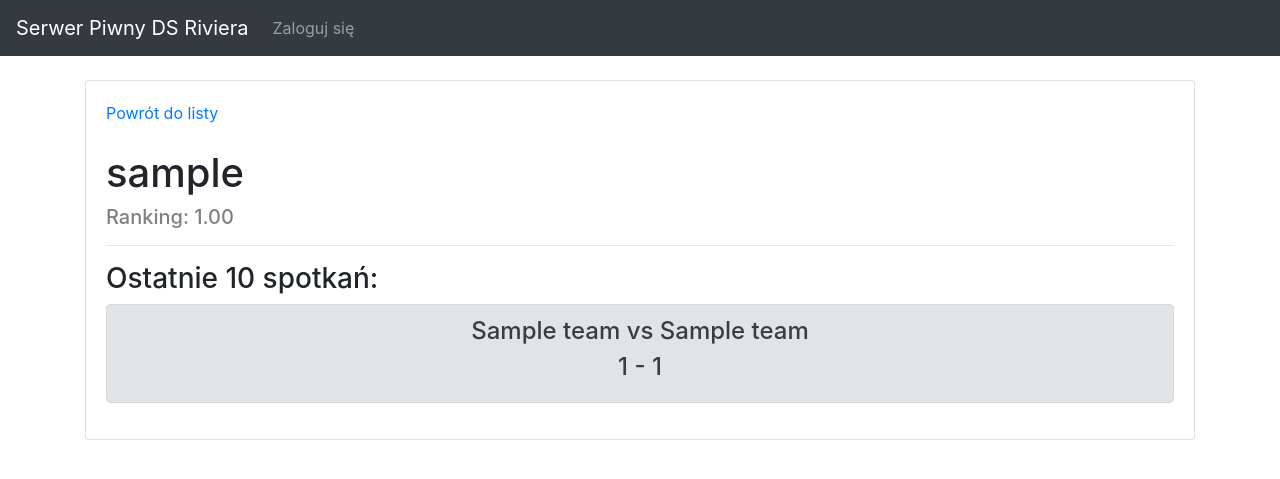
After one commit to kubasikora/sp, a Django app: page /fifarank/ranking/1 in a window 1280 px wide. The commit adds this page. Shown: the top 479 px of the page. Run offline with Django 3.2, Linux system fonts and the light colour scheme; tables that the repository leaves empty hold one stand-in row (values such as "Sample post"); some libraries are stand-ins or nearby versions.

Commit message:
lista ostatnich spotkań danej osoby

```diff
--- a/fifarank/admin.py
+++ b/fifarank/admin.py
@@ -30,7 +30,7 @@ class TeamAdmin(admin.ModelAdmin):
 
 @admin.register(Match)
 class MatchAdmin(admin.ModelAdmin):
-    list_display = ("homeUser", "awayUser", "result", "date")
+    list_display = ("result", "homeUser", "awayUser", "date")
     search_fields = ("homeUser__username", "awayUser__username")
 
     def result(self, obj):
--- /dev/null
+++ b/fifarank/templates/rating/detail.html
@@ -0,0 +1,22 @@
+{% extends "base.html" %}
+
+{% block title %}{{ rating.user.username }}{% endblock %}
+
+{% block content %}
+<div class="card">
+    <div class="card-body">
+        <a href="{% url 'fifarank:user_rating_list' %}">Powrót do listy</a>
+        <br /><br />
+        <h1>{{ rating.user.username }}</h1>
+        <h5 style="color: gray"> Ranking: {{ rating.value }}</h5  >
+        <hr />
+        <h3>Ostatnie 10 spotkań:</h3>
+        {% for match in matches %}
+        <div class="alert alert-secondary" role="alert" style="text-align: center;">
+            <h4>{{ match.homeTeam.name }} vs {{ match.awayTeam.name }}</h4>
+            <h4>{{ match.resultHome}} - {{ match.resultAway }}</h4>
+        </div>
+        {% endfor %}
+    </div>
+</div>
+{% endblock %}
--- a/fifarank/templates/rating/list.html
+++ b/fifarank/templates/rating/list.html
@@ -7,7 +7,8 @@
     <ul class="list-group">
     {% for rating in ratings %}
     <li class="list-group-item">
-        <b style="font-size: 20px">{{ rating.user.username }} - {{ rating.value }}</b>
+        <a href="{% url 'fifarank:user_rating_detail' rating.id %}"><b style="font-size: 20px; margin-right: auto;">{{ rating.user.username }}</b></a>
+        <span>{{ rating.value }}</span>
     </li>
     {% endfor %}
     </ul>
--- a/fifarank/templates/team/list.html
+++ b/fifarank/templates/team/list.html
@@ -6,7 +6,7 @@
     <h1>Dostępne drużyny</h1>
 
     {% for team in teams %}
-        <b style="font-size: 24px"><a href="{{ team.get_absolute_url }}">{{ team.name }}</a> <i style="font-size:20px">({{ team.code }})</i></b>
+        <b style="font-size: 24px"><a href="{% url 'fifarank:team_detail' team.id %}">{{ team.name }}</a> <i style="font-size:20px">({{ team.code }})</i></b>
         <h3>Rating: {{ team.rating }} Wersja: {{ team.game }}</h3>
         <hr/>
     {% endfor %}
--- a/fifarank/urls.py
+++ b/fifarank/urls.py
@@ -6,5 +6,6 @@ app_name = "fifarank"
 urlpatterns = [
     path("teams", views.TeamListView.as_view(), name="team_list"),
     path("teams/<str:pk>", views.TeamDetailView.as_view(), name="team_detail"),
-    path("ranking", views.UserRankingList.as_view(), name="user_rating_list")
+    path("ranking", views.UserRankingList.as_view(), name="user_rating_list"),
+    path("ranking/<str:pk>", views.UserRankingDetail.as_view(), name="user_rating_detail")
 ]
--- a/fifarank/views.py
+++ b/fifarank/views.py
@@ -18,3 +18,14 @@ class UserRankingList(ListView):
     context_object_name = "ratings"
     paginate_by = 100
     template_name = "rating/list.html"
+
+class UserRankingDetail(DetailView):
+    model = UserRating
+    context_object_name = "rating"
+    template_name = "rating/detail.html"
+
+    def get_context_data(self, **kwargs):
+        context = super().get_context_data(**kwargs)
+        matches = self.object.user.homeUsers.all() | self.object.user.awayUsers.all()
+        context["matches"] = matches.distinct().order_by("-date")[:10]
+        return context
```
